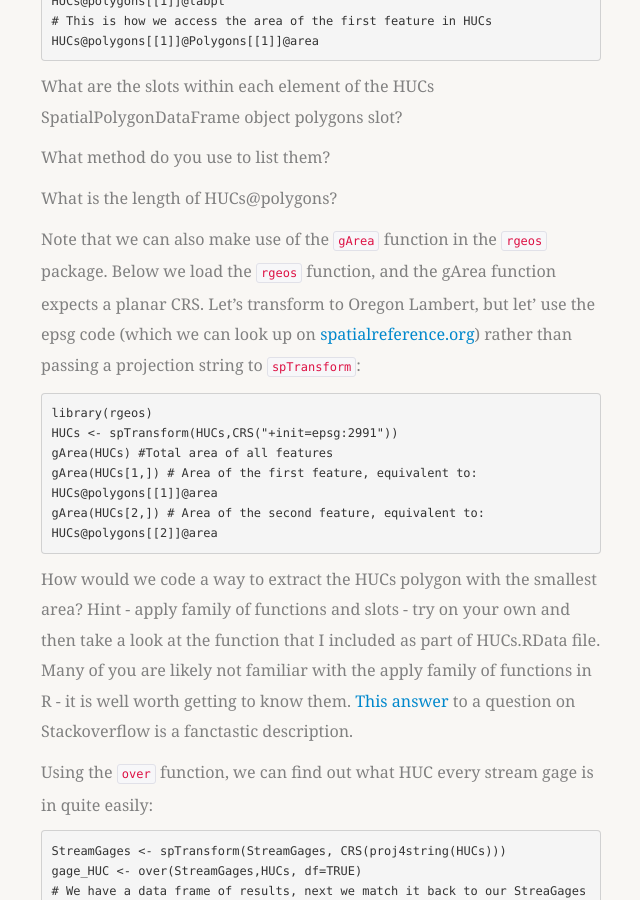
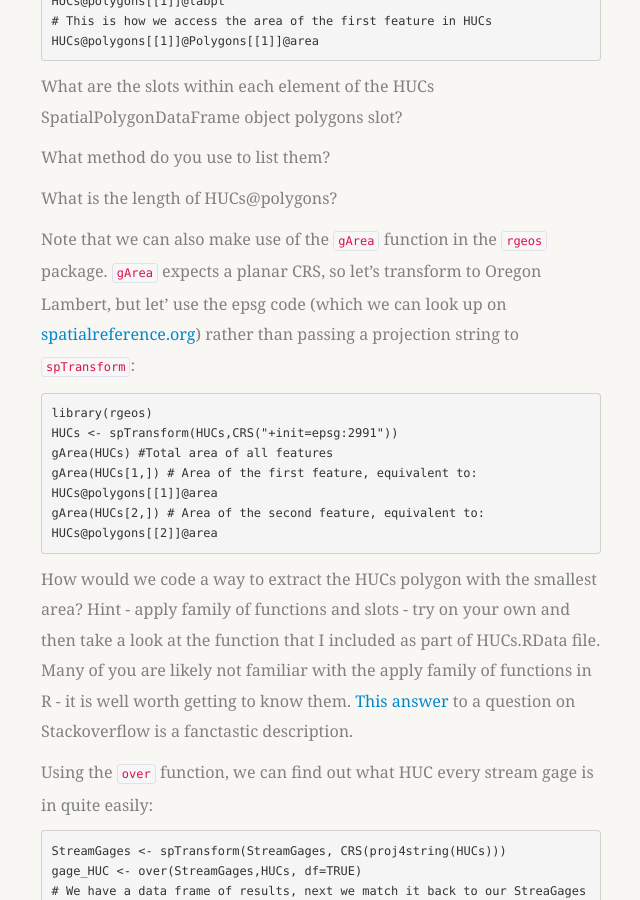
Before and after one commit to mhweber/AWRA_GIS_R_Workshop, a Jekyll site: the page built from _posts/2018-04-22-04-Spatial-Data-In-R-sp.md, in a window 1280 px wide and 900 px high, scrolled down 18512 px. Shown: the whole window, without its empty margins (389-1029 px from the left). Built offline with Jekyll 4.4.1, drawn with Linux system fonts in a browser that asks for light colours; nearby versions of some CDN libraries; some web fonts are replaced; library files that are not in the unit come from our copies.

Commit message:
Another typo

````diff
--- a/_posts/2018-04-22-04-Spatial-Data-In-R-sp.md
+++ b/_posts/2018-04-22-04-Spatial-Data-In-R-sp.md
@@ -543,7 +543,7 @@ What method do you use to list them?
 
 What is the length of HUCs@polygons?
 
-Note that we can also make use of the `gArea` function in the `rgeos` package. Below we load the `rgeos` function, and the gArea function expects a planar CRS.  Let's transform to Oregon Lambert, but let' use the epsg code (which we can look up on [spatialreference.org](http://spatialreference.org/)) rather than passing a projection string to `spTransform`:
+Note that we can also make use of the `gArea` function in the `rgeos` package. `gArea` expects a planar CRS, so let's transform to Oregon Lambert, but let' use the epsg code (which we can look up on [spatialreference.org](http://spatialreference.org/)) rather than passing a projection string to `spTransform`:
 
 ```r
 library(rgeos)
````
